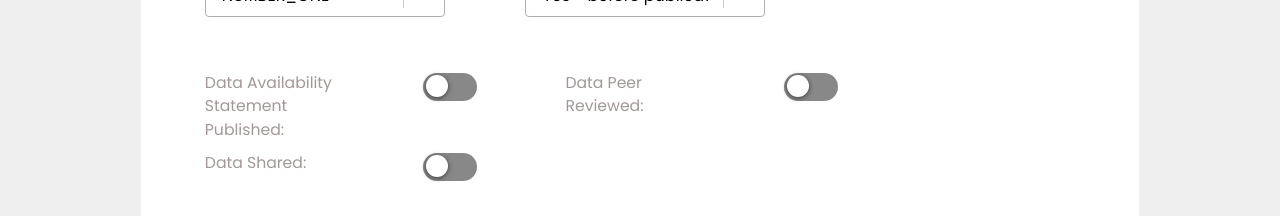
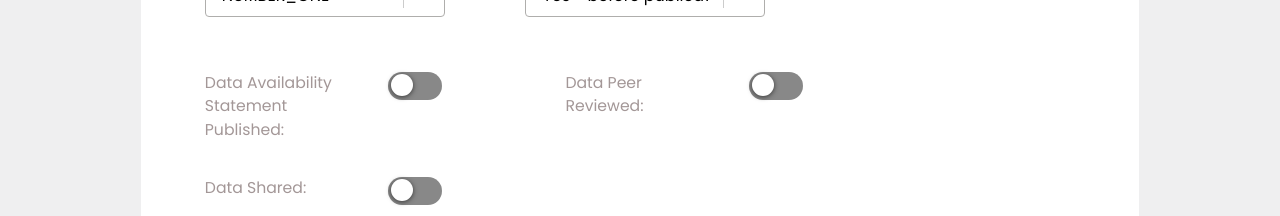
Before and after one commit to codeisscience/journal-policy-tracker-frontend, a React (Create React App) app: page /addjournal in a window 1280 px wide. Shown: the part 736-952 px from the top of the page. Built offline with nearby package versions, Linux system fonts and the light colour scheme.

Commit message:
Update styles.js

```diff
--- a/src/components/AddJournal/styles.js
+++ b/src/components/AddJournal/styles.js
@@ -41,16 +41,16 @@ export const PolicyContainer = styled.div`
 `;
 
 export const Toggle = styled.div`
-  padding-left: 5px;
-  padding-top: 1.5px;
-  margin-left: 4rem;
+  padding-left: 2px;
+  padding-top: 0px;
+  margin-left: 2rem;
 `;
 
 export const Label = styled.label`
   width: 100%;
   font-size: 0.98rem;
   text-align: left;
-  display: block;
+  display: grid;
   color: #a39797;
 `;
 
@@ -150,7 +150,7 @@ export const ToggleContainer = styled.div`
   // gap: ${(props) => (props.primary ? '4rem' : '4rem')};
   margin-top: 50px;
   grid-template-columns: 1fr 1fr;
-  grid-template-rows: 80px 70px;
+  grid-template-rows: 105px 70px;
   column-gap: 7rem;
 
   @media (max-width: 800px) {
```
